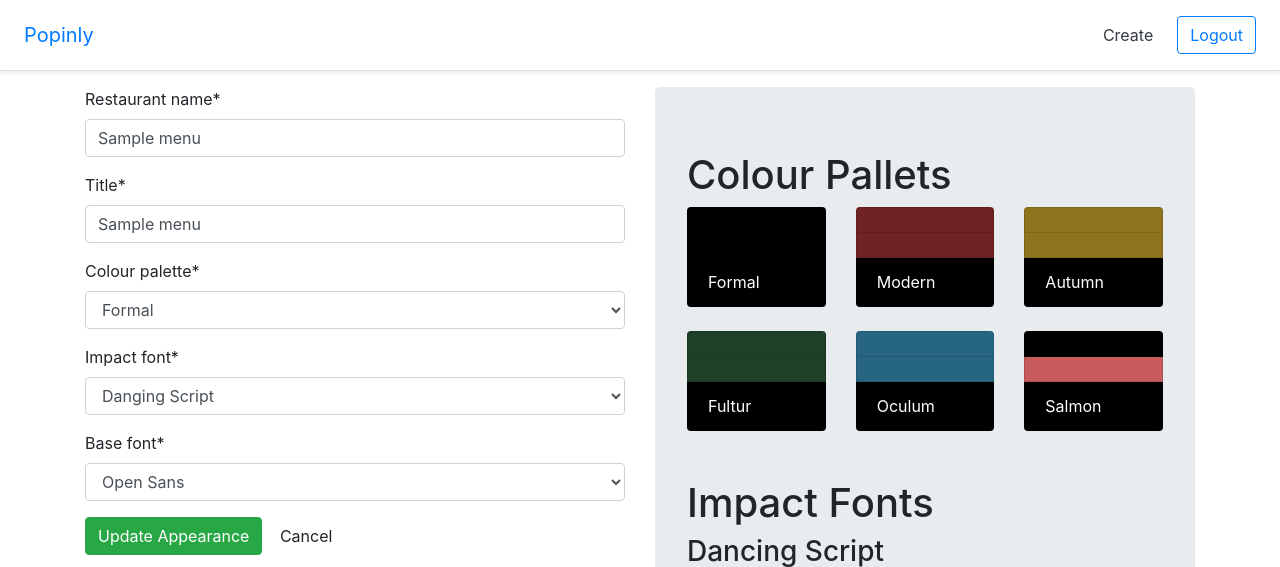
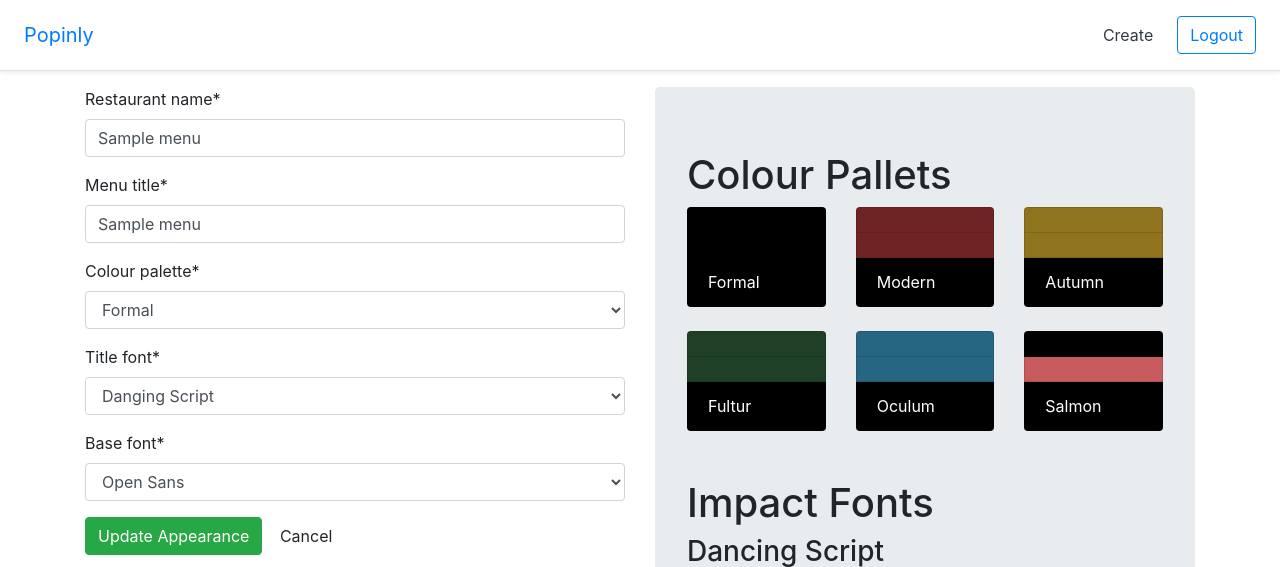
Before and after one commit to geooff/popinly, a Django app: page /generator/edit_appearance/00000000-0000-0000-0000-000000000001 in a window 1280 px wide. Shown: the top 567 px of the page. Run offline with Django 3.2, Linux system fonts and the light colour scheme; a user stored in the database is signed in; tables that the repository leaves empty hold one stand-in row (values such as "Sample post"); some libraries are stand-ins or nearby versions.

Commit message:
rename title and font

```diff
--- a/popinly/menu_gen/models.py
+++ b/popinly/menu_gen/models.py
@@ -10,7 +10,7 @@ class Menu(models.Model):
     uuid = models.UUIDField(primary_key=True, default=uuid4, editable=False)
     author = models.ForeignKey(get_user_model(), on_delete=models.CASCADE)
     restaurant_name = models.CharField(max_length=200)
-    title = models.CharField(
+    menu_title = models.CharField(
         max_length=200, error_messages={"required": "Menu Title is Required"}
     )
     created_at = models.DateField(default=timezone.now)
@@ -37,7 +37,7 @@ class Menu(models.Model):
         Fultur = "Nothing+You+Could+Do", _("Nothing You Could Do")
         Oculum = "Tenor+Sans", _("Tenor Sans")
 
-    impact_font = models.CharField(
+    title_font = models.CharField(
         max_length=31,
         choices=ImpactFontPalette.choices,
         default=ImpactFontPalette.Formal,
@@ -56,7 +56,7 @@ class Menu(models.Model):
     )
 
     def __str__(self):
-        return self.title
+        return self.menu_title
 
 
 class MenuSection(models.Model):
--- a/popinly/menu_gen/views.py
+++ b/popinly/menu_gen/views.py
@@ -48,7 +48,7 @@ class MenuCreateView(LoginRequiredMixin, CreateView):
     template_name = "menu_gen/menu_add.html"
     fields = [
         "restaurant_name",
-        "title",
+        "menu_title",
     ]
 
     def get_success_url(self):
@@ -67,7 +67,13 @@ class MenuEditMeta(LoginRequiredMixin, UpdateView):
 
     model = Menu
     template_name = "menu_gen/menu_edit_meta.html"
-    fields = ["restaurant_name", "title", "colour_palette", "impact_font", "base_font"]
+    fields = [
+        "restaurant_name",
+        "menu_title",
+        "colour_palette",
+        "title_font",
+        "base_font",
+    ]
 
     def get_success_url(self):
         return reverse("menu_gen:index")
--- a/popinly/templates/menu_gen/index.html
+++ b/popinly/templates/menu_gen/index.html
@@ -20,7 +20,7 @@
     {% for menu in user_menus %}
       <tr>
         <td>{{ menu.restaurant_name }} </td>
-        <td>{{ menu.title }}</td>
+        <td>{{ menu.menu_title }}</td>
         <td>{{ menu.created_at }}</td>
         <td><a href="{% url 'menu_gen:detail' menu.uuid %}">View</a></td>
         <td><a href="{% url 'menu_gen:edit_meta' menu.uuid %}">Edit Appearance</a></td>
```
